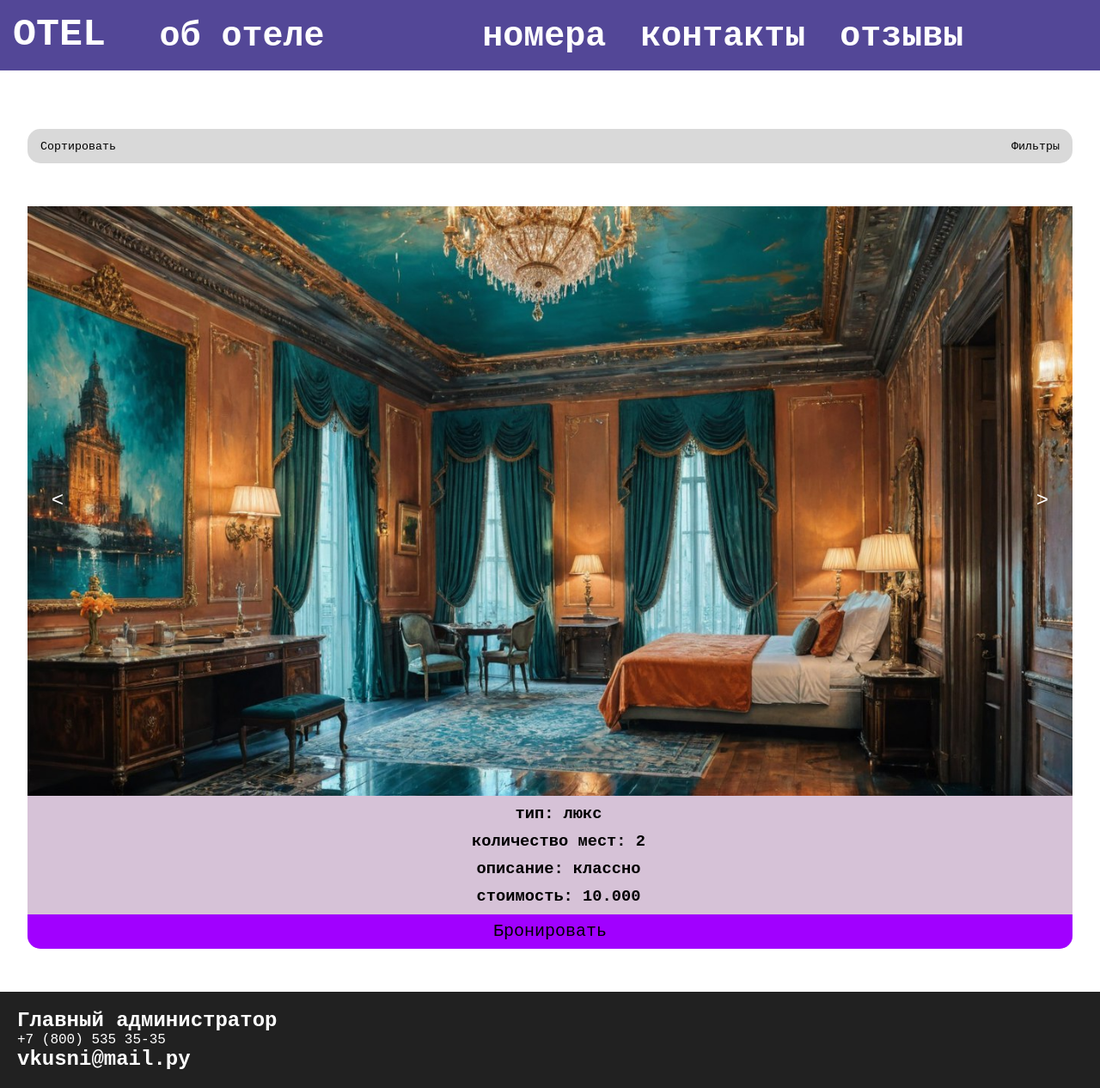
After one commit to Temrjdzza/pract_otel, a PHP site: page /dashboard/rooms.php in a window 1280 px wide. The commit adds this page. Shown: the whole page at 86% size. Run offline with PHP 8.4, Linux system fonts and the light colour scheme.

Commit message:
create rooms page

```diff
--- a/dashboard/components/header.html
+++ b/dashboard/components/header.html
@@ -13,7 +13,7 @@
             <h1><a href="/">OTEL</a></h1>
             <h2 class="otel-info"><a href="otel_info.php">об отеле</a></h2>
             <div>
-                <h2><a href="">номера</a></h2>
+                <h2><a href="rooms.php">номера</a></h2>
                 <h2><a href="">контакты</a></h2>
                 <h2><a href="">отзывы</a></h2>
             </div>
--- /dev/null
+++ b/dashboard/components/room.html
@@ -0,0 +1,39 @@
+<!doctype html>
+
+<html lang="en">
+    <head>
+        <meta charset="utf-8" />
+
+        <link rel="stylesheet" href="stylesheets/room.css" />
+    </head>
+
+    <body>
+        <li class="room">
+            <div class="slider-container">
+                <div class="slider">
+                    <img src="images/room.jpg" />
+                    <img src="images/otel-outside.jpg" />
+                </div>
+                <button
+                    class="prev-button"
+                    aria-label="Посмотреть предыдущий слайд"
+                >
+                    &lt;
+                </button>
+                <button
+                    class="next-button"
+                    aria-label="Посмотреть следующий слайд"
+                >
+                    &gt
+                </button>
+            </div>
+            <script src="javascripts/slider.js"></script>
+
+            <h3 class="type">тип: люкс</h3>
+            <h3 class="capacity">количество мест: 2</h3>
+            <h3 class="description">описание: классно</h3>
+            <h3 class="price">стоимость: 10.000</h3>
+            <button class="btn">Бронировать</button>
+        </li>
+    </body>
+</html>
--- a/dashboard/index.php
+++ b/dashboard/index.php
@@ -29,7 +29,7 @@
             <ul>
                 <li>
                     <div class="info"><h3>Если хочешь забронировать или просто посмотреть имеющиеся номера</h3></div>
-                    <button onclick="location.href='/'"><h3>то тебе
+                    <button onclick="location.href='rooms.php'"><h3>то тебе
                     сюда</h3></button>
                 </li>
                 <li>
--- /dev/null
+++ b/dashboard/rooms.php
@@ -0,0 +1,29 @@
+<!doctype html>
+<html lang="en">
+    <head>
+        <meta charset="utf-8" />
+
+        <link rel="stylesheet" href="stylesheets/clear-stock.css" />
+        <link rel="stylesheet" href="stylesheets/rooms_page.css" />
+        <link rel="stylesheet" href="stylesheets/slider.css" />
+    </head>
+
+    <body>
+        <?php include "components/header.html"; ?>
+
+        <section class="tab">
+            <div class="tab-div">
+                <button class="sort">Сортировать</button>
+                <button class="filter">Фильтры</button>
+            </div>
+        </section>
+
+        <section class="main">
+            <ul class="list-rooms">
+                <?php include "components/room.html"; ?>
+            </ul>
+        </section>
+
+        <?php include "components/footer.html"; ?>
+    </body>
+</html>
--- /dev/null
+++ b/dashboard/stylesheets/header_back.css
@@ -0,0 +1,3 @@
+header {
+    position: static;
+}
--- /dev/null
+++ b/dashboard/stylesheets/room.css
@@ -0,0 +1,24 @@
+.room {
+    background-color: #d6c2d7;
+    border-radius: 0 0 15px 15px;
+
+    h3 {
+        width: 100%;
+        text-align: center;
+        margin: 10px;
+    }
+
+    .btn {
+        width: 100%;
+        height: 40px;
+        border: 5px black;
+        border-radius: 0 0 15px 15px;
+        background-color: #a100ff;
+
+        font-size: 20px;
+    }
+
+    .btn:hover {
+        background-color: limegreen;
+    }
+}
--- /dev/null
+++ b/dashboard/stylesheets/rooms_page.css
@@ -0,0 +1,41 @@
+.tab {
+    margin-left: auto;
+    margin-right: auto;
+    margin-top: 150px;
+    margin-bottom: 50px;
+    width: 95%;
+
+    .tab-div {
+        background-color: #d9d9d9;
+        width: 100%;
+        border-radius: 15px;
+        height: 40px;
+        display: flex;
+        justify-content: space-between;
+
+        button {
+            background-color: transparent;
+            border: 0;
+        }
+
+        .sort {
+            float: left;
+            margin-left: 15px;
+        }
+
+        .filter {
+            float: right;
+            margin-right: 15px;
+        }
+    }
+}
+
+.main {
+    margin-left: auto;
+    margin-right: auto;
+    margin-bottom: 50px;
+    width: 95%;
+
+    .list-rooms {
+    }
+}
--- /dev/null
+++ b/dashboard/stylesheets/slider.css
@@ -0,0 +1,45 @@
+.slider-container {
+    position: relative;
+    width: 100%;
+    margin: 0 auto;
+    overflow: hidden;
+}
+
+.slider {
+    display: flex;
+    transition: transform 0.5s ease-in-out;
+}
+
+.slider img {
+    width: 100%;
+}
+
+.prev-button,
+.next-button {
+    position: absolute;
+    top: 50%;
+    transform: translateY(-50%);
+    width: 50px;
+    height: 50px;
+    background-color: transparent;
+    border: none;
+    border-radius: 15px;
+    font-size: 24px;
+    color: white;
+}
+
+.prev-button {
+    left: 10px;
+}
+
+.next-button {
+    right: 10px;
+}
+
+.prev-button:hover {
+    background-color: rgba(0, 0, 0, 0.7);
+}
+
+.next-button:hover {
+    background-color: rgba(0, 0, 0, 0.7);
+}
```
Also changed, not shown: dashboard/javascripts/slider.js (added, +37 -0 lines).
